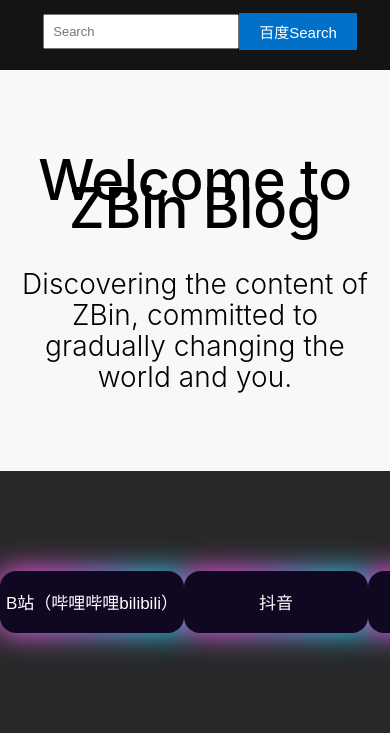
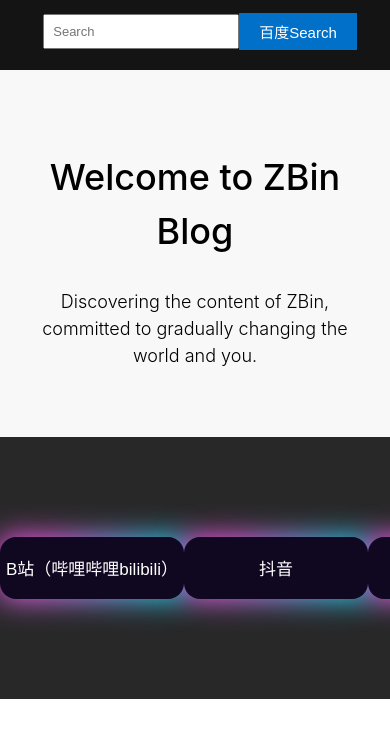
Before and after one commit to zbin-x/Blog, a plain HTML site: page index.html in a window 390 px wide. Shown: the part 107-844 px from the top of the page. Drawn offline with Linux system fonts and the light colour scheme.

Commit message:
Update styles.css 修复headline和subhead移动端显示问题-1

```diff
--- a/styles.css
+++ b/styles.css
@@ -71,28 +71,57 @@ header {
   font-size: 15px;
 }
 
+/* 共同的样式 */
 .hero {
   text-align: center;
-  padding: 0;
   background-color: #f8f8f8;
 }
 
 .hero h2.headline {
-  font-size: 56px;
-    line-height: 0.5;
-    font-weight: 500;
-    letter-spacing: -.005em;
-    font-family: "SF Pro Display","SF Pro Icons","Helvetica Neue","Helvetica","Arial",sans-serif;
+  font-weight: 500;
+  font-family: "SF Pro Display","SF Pro Icons","Helvetica Neue","Helvetica","Arial",sans-serif;
 }
 
 .hero h3.subhead {
+  font-weight: 340;
+  font-family: "SF Pro Display","SF Pro Icons","Helvetica Neue","Helvetica","Arial",sans-serif;
+  margin-top: 6px;
+}
+
+/* 桌面端样式 */
+@media (min-width: 768px) {
+  .hero {
+    padding: 20px; /* 适当的内边距 */
+  }
+
+  .hero h2.headline {
+    font-size: 56px;
+    line-height: 0.5;
+  }
+
+  .hero h3.subhead {
     font-size: 28px;
     line-height: 1.10722;
-    font-weight: 340;
-    letter-spacing: .004em;
-    font-family: "SF Pro Display","SF Pro Icons","Helvetica Neue","Helvetica","Arial",sans-serif;
-    margin-top: 6px;
+  }
 }
+
+/* 移动端样式 */
+@media (max-width: 767px) {
+  .hero {
+    padding: 10px; /* 适当的内边距 */
+  }
+
+  .hero h2.headline {
+    font-size: 36px; /* 适度调小字体大小 */
+    line-height: 1.5;
+  }
+
+  .hero h3.subhead {
+    font-size: 18px; /* 调小字体大小 */
+    line-height: 1.5;
+  }
+}
+
 
 
 .products {
```
